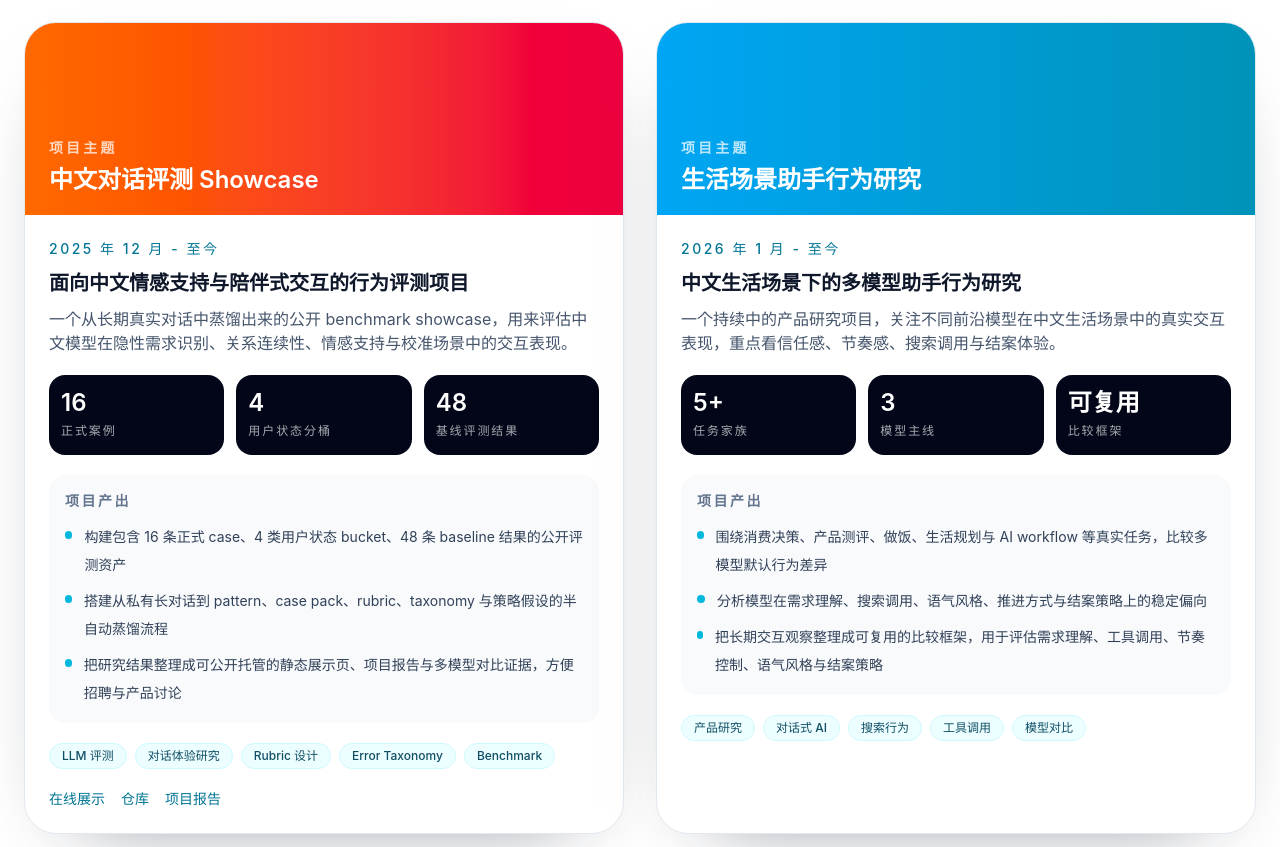
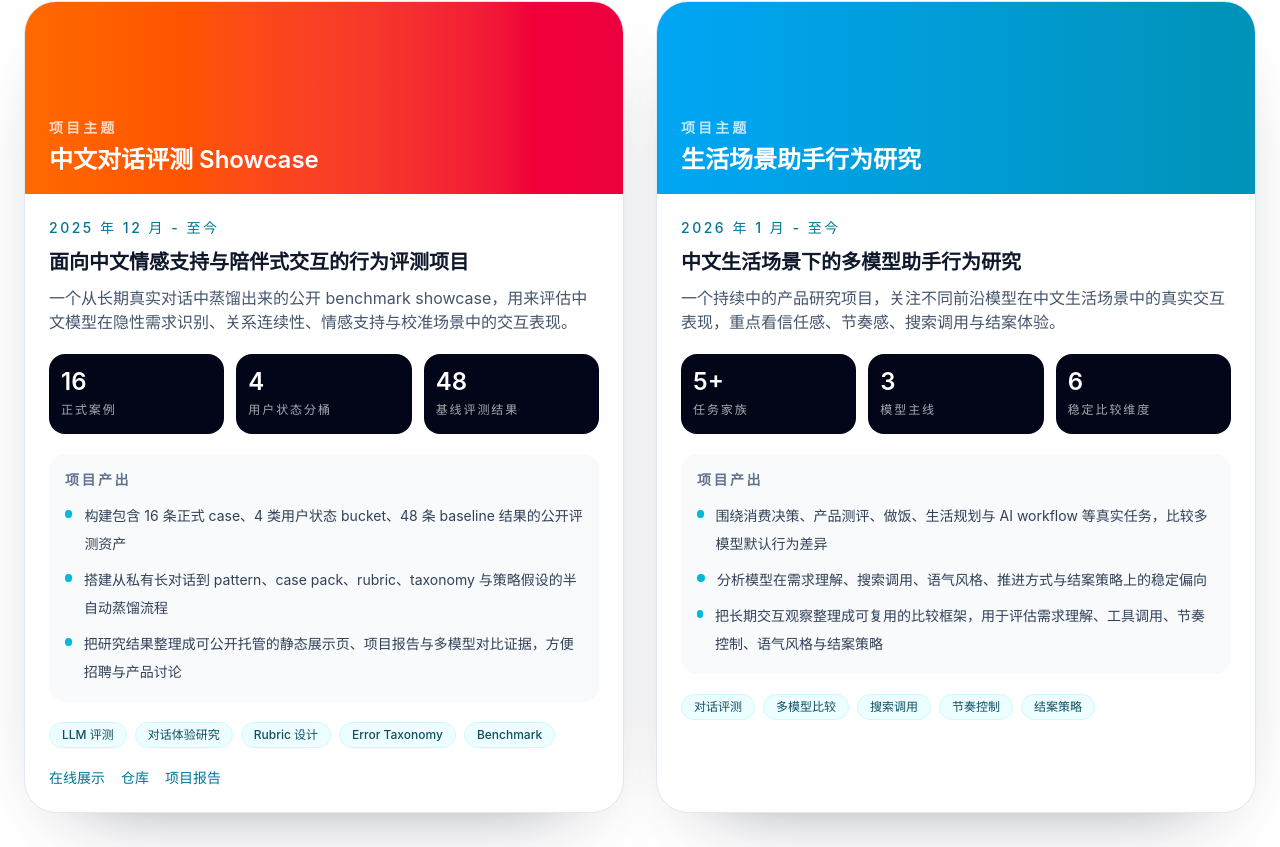
Before and after one commit to Agaresd47/LLM_dialogue, a Next.js app: page /LLM_dialogue/zh in a window 1280 px wide. Shown: the part 1950-2797 px from the top of the page. Built offline with nearby package versions, Linux system fonts and the light colour scheme.

Commit message:
Polish portfolio evidence and workflow defaults

```diff
--- a/src/components/EducationSection.tsx
+++ b/src/components/EducationSection.tsx
@@ -8,24 +8,27 @@ export default function EducationSection({
   const education = getProfileSection("education", locale);
 
   return (
-    <section id="education" className="bg-white dark:bg-neutral-900 py-20">
+    <section id="education" className="bg-white dark:bg-neutral-900 py-18">
       <div className="container mx-auto px-6">
-        <h2 className="text-3xl font-bold mb-12 text-center">
+        <h2 className="text-3xl font-bold mb-10 text-center">
           {locale === "zh" ? "教育背景" : "Education"}
         </h2>
-        <div className="max-w-3xl mx-auto space-y-8">
+        <div className="max-w-3xl mx-auto space-y-6">
           {education.map((edu, index) => (
-            <div key={index}>
+            <div
+              key={index}
+              className="rounded-3xl border border-slate-200 bg-slate-50 p-5 dark:border-slate-800 dark:bg-slate-900"
+            >
               <div className="flex flex-col sm:flex-row sm:justify-between sm:items-baseline mb-2">
                 <h3 className="text-xl font-bold mr-2">{edu.degree}</h3>
                 <span className="text-blue-600 dark:text-blue-400 text-sm sm:text-base mt-1 sm:mt-0">
                   {edu.period}
                 </span>
               </div>
-              <p className="text-gray-700 dark:text-gray-300">
+              <p className="text-gray-700 dark:text-gray-300 font-medium">
                 {edu.institution}
               </p>
-              <p className="text-gray-600 dark:text-gray-400 italic">
+              <p className="mt-1 text-gray-600 dark:text-gray-400 italic">
                 {edu.description}
               </p>
             </div>
--- a/src/data/profile.json
+++ b/src/data/profile.json
@@ -5,7 +5,7 @@
     "title": "AI Product / Conversational AI Research | Dialogue Evaluation, Companion UX, Multi-Model Strategy",
     "summaries": [
       "I am looking for 2026 roles in conversational AI product, AI companion design, model evaluation, and applied research for user-facing LLM systems.",
-      "My recent work focuses on turning long-horizon Chinese dialogue experience into benchmark cases, product hypotheses, and structured evaluation workflows for emotional support, clarification, continuity, and everyday assistant behavior."
+      "My recent work turns long-horizon Chinese dialogue experience into evaluation cases, product hypotheses, and structured review workflows focused on emotional support, clarification, continuity, and everyday assistant behavior."
     ],
     "highlights": [
       "Chinese dialogue evaluation",
@@ -138,16 +138,16 @@
           "value": "3"
         },
         {
-          "label": "Comparison framework",
-          "value": "Reusable"
+          "label": "Stable dimensions",
+          "value": "6"
         }
       ],
       "technologies": [
-        "Product Research",
-        "Conversational AI",
-        "Search Behavior",
-        "Tool Use",
-        "Model Comparison"
+        "Dialogue Evaluation",
+        "Model Comparison",
+        "Search Invocation",
+        "Pacing Control",
+        "Closure Strategy"
       ]
     }
   ],
--- a/src/data/profile.zh.json
+++ b/src/data/profile.zh.json
@@ -5,7 +5,7 @@
     "title": "AI 产品 / 对话式 AI 研究 | 中文对话评测、陪伴体验、多模型策略",
     "summaries": [
       "我在寻找 2026 年的 AI 产品、对话式 AI、AI 陪伴、模型评测与面向用户的大模型应用研究岗位。",
-      "我最近的工作重点，是把长期中文真实对话使用经验整理成 benchmark case、产品假设与结构化评测流程，聚焦情感支持、解惑、关系连续性，以及生活场景助手行为。"
+      "我最近的工作重点，是把长期中文真实对话经验整理为评测案例、产品假设与结构化评测流程，聚焦情感支持、解惑、关系连续性与生活场景助手行为。"
     ],
     "highlights": [
       "中文对话评测",
@@ -138,16 +138,16 @@
           "value": "3"
         },
         {
-          "label": "比较框架",
-          "value": "可复用"
+          "label": "稳定比较维度",
+          "value": "6"
         }
       ],
       "technologies": [
-        "产品研究",
-        "对话式 AI",
-        "搜索行为",
-        "工具调用",
-        "模型对比"
+        "对话评测",
+        "多模型比较",
+        "搜索调用",
+        "节奏控制",
+        "结案策略"
       ]
     }
   ],
```
Also changed, not shown: 1 other file (tests, documents, lock files or other folders).
